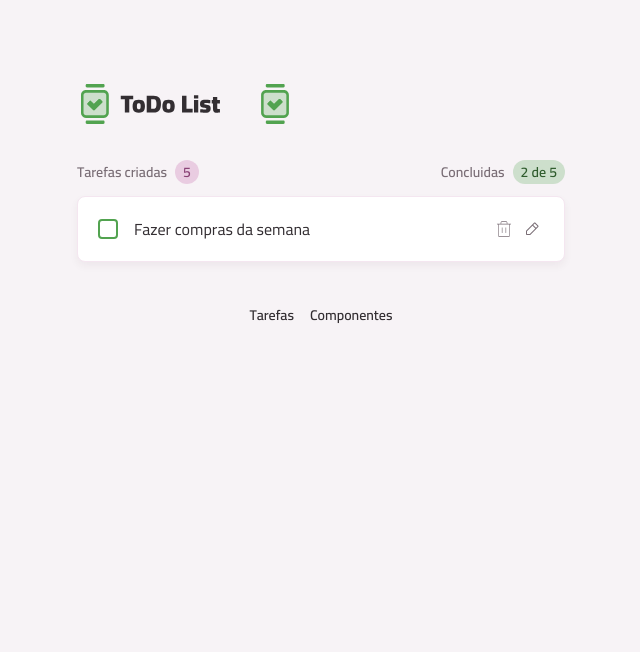
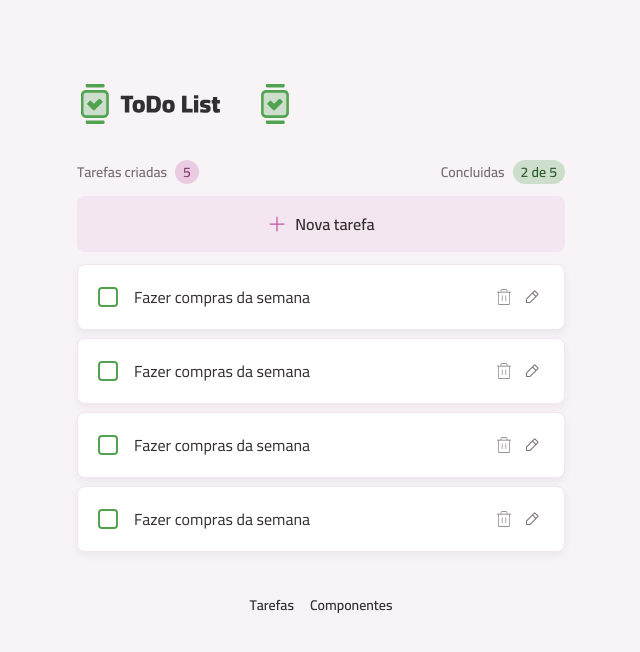
Before and after one commit to DevWerik/To-Do-List, a React (Vite) app in the folder todo/: page / in a window 1280 px wide. Shown: the top 652 px of the page, without its empty margins (319-959 px from the left). Built offline with nearby package versions, Linux system fonts and the light colour scheme.

Commit message:
fix: To-do list components

```diff
--- /dev/null
+++ b/todo/src/core-components/tasks-list.tsx
@@ -0,0 +1,23 @@
+import Button from "../components/button";
+
+import PlusIcon from "../assets/icons/plus.svg?react";
+import TaskItem from "./task-item";
+
+export default function TasksList() {
+  return (
+    <>
+      <section>
+        <Button icon={PlusIcon} className="w-full">
+          Nova tarefa
+        </Button>
+      </section>
+
+      <section className="space-y-2">
+        <TaskItem />
+        <TaskItem />
+        <TaskItem />
+        <TaskItem />
+      </section>
+    </>
+  );
+}
--- a/todo/src/pages/page-home.tsx
+++ b/todo/src/pages/page-home.tsx
@@ -1,14 +1,14 @@
 import Container from "../components/container";
-import TaskItem from "../core-components/task-item";
+import TasksList from "../core-components/tasks-list";
 import TasksSummary from "../core-components/tasks-summary";
 
 export default function PageHome() {
   return (
     <Container as="article" className="space-y-3">
-    <header className="flex items-center justify-between">
-      <TasksSummary />
-    </header>
-    <TaskItem />
+      <header className="flex items-center justify-between">
+        <TasksSummary />
+      </header>
+      <TasksList />
     </Container>
-  )
+  );
 }
```
Also changed, not shown: todo/src/assets/images/logo.svg.
